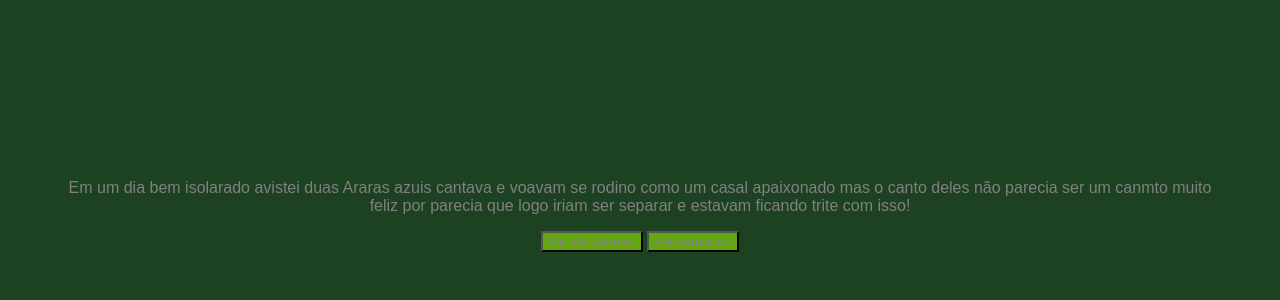
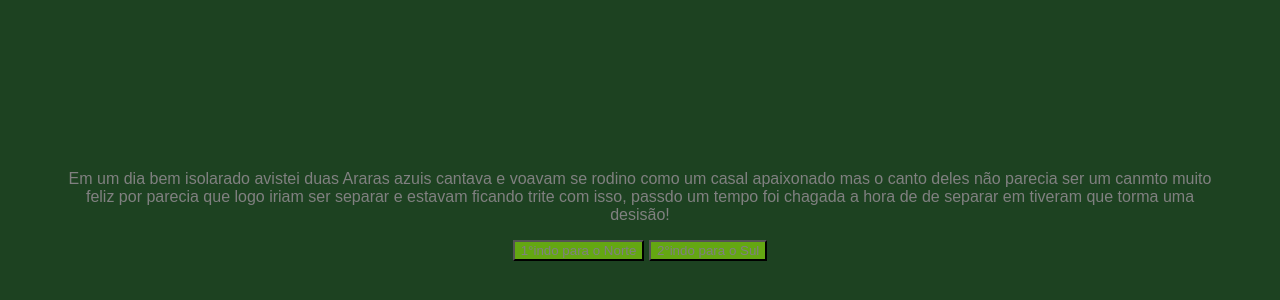
Before and after one commit to Antonio18-18/index.html-2, a plain HTML site: page index.html in a window 1280 px wide. Shown: the part 152-452 px from the top of the page. Drawn offline with Linux system fonts and the light colour scheme; a web font is replaced by a local one.

Commit message:
index.html

```diff
--- a/index.html
+++ b/index.html
@@ -13,12 +13,12 @@
     <main>
         <div class="passo ativo" id="passo-0">
             <img src="img/cenario-passo0.png" alt="">
-            <p>Em um dia bem isolarado avistei duas Araras azuis cantava e voavam se rodino como um casal apaixonado mas o canto deles não parecia ser um canmto muito feliz por parecia que logo iriam ser separar e estavam ficando trite com isso!</p>
-            <button class="btn-proximo" data-proximo="1">Rio de Janeiro</button>
-            <button class="btn-proximo" data-proximo="2">Pernambuco</button>
+            <p>Em um dia bem isolarado avistei duas Araras azuis cantava e voavam se rodino como um casal apaixonado mas o canto deles não parecia ser um canmto muito feliz por parecia que logo iriam ser separar e estavam ficando trite com isso, passdo um tempo foi chagada a hora de de separar em tiveram que torma uma desisão!</p>
+            <button class="btn-proximo" data-proximo="1">1°indo para o Norte</button>
+            <button class="btn-proximo" data-proximo="2">2°indo para o Sul</button>
         </div>
         <div class="passo" id="passo-1">
-            <p>Você começa sua jornada no Rio de Janeiro, subindo o Pico da Tijuca ao amanhecer para encontrar a primeira pista.</p>
+            <p>Você começa sua jornada indo para o Sul, seguindo o rastro da 2 Arara o Pico da Tijuca ao amanhecer para encontrar a primeira pista.</p>
             <button class="btn-proximo" data-proximo="3">Procurar a pista no topo do pico</button>
             <button class="btn-proximo" data-proximo="4">Desistir e voltar para casa</button>
         </div>
```
